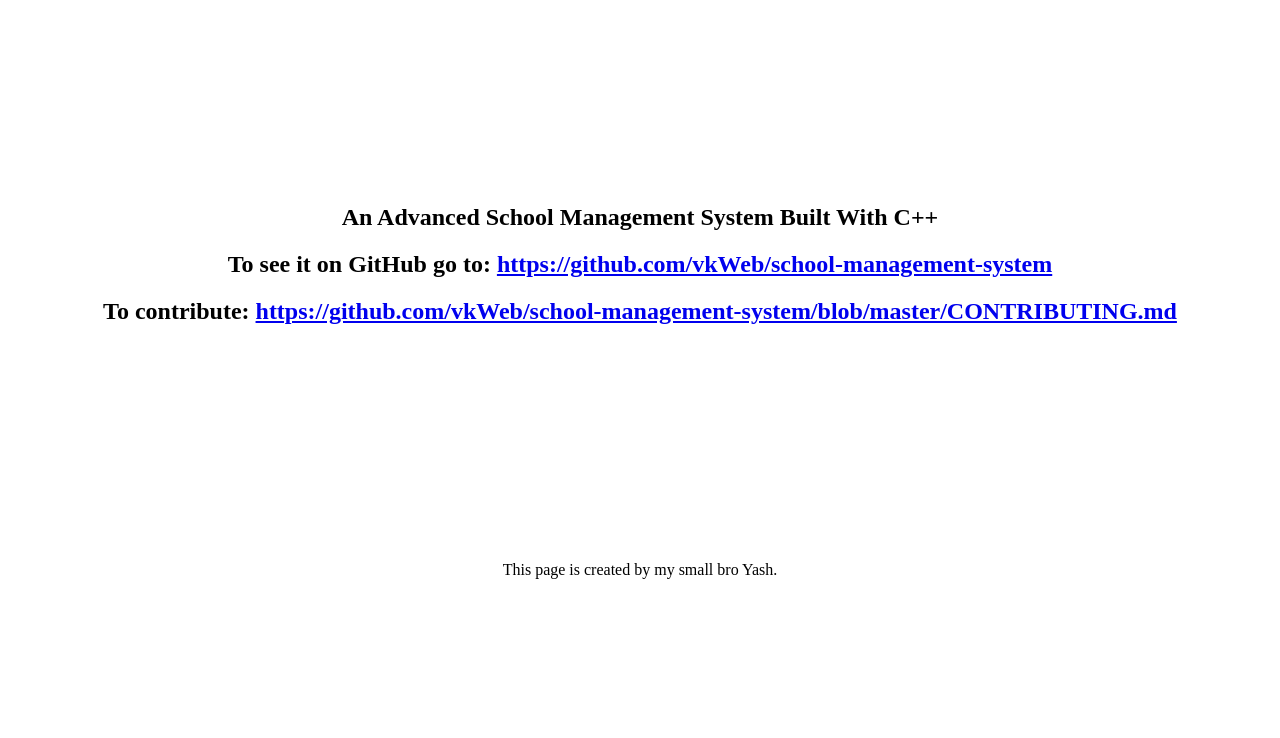
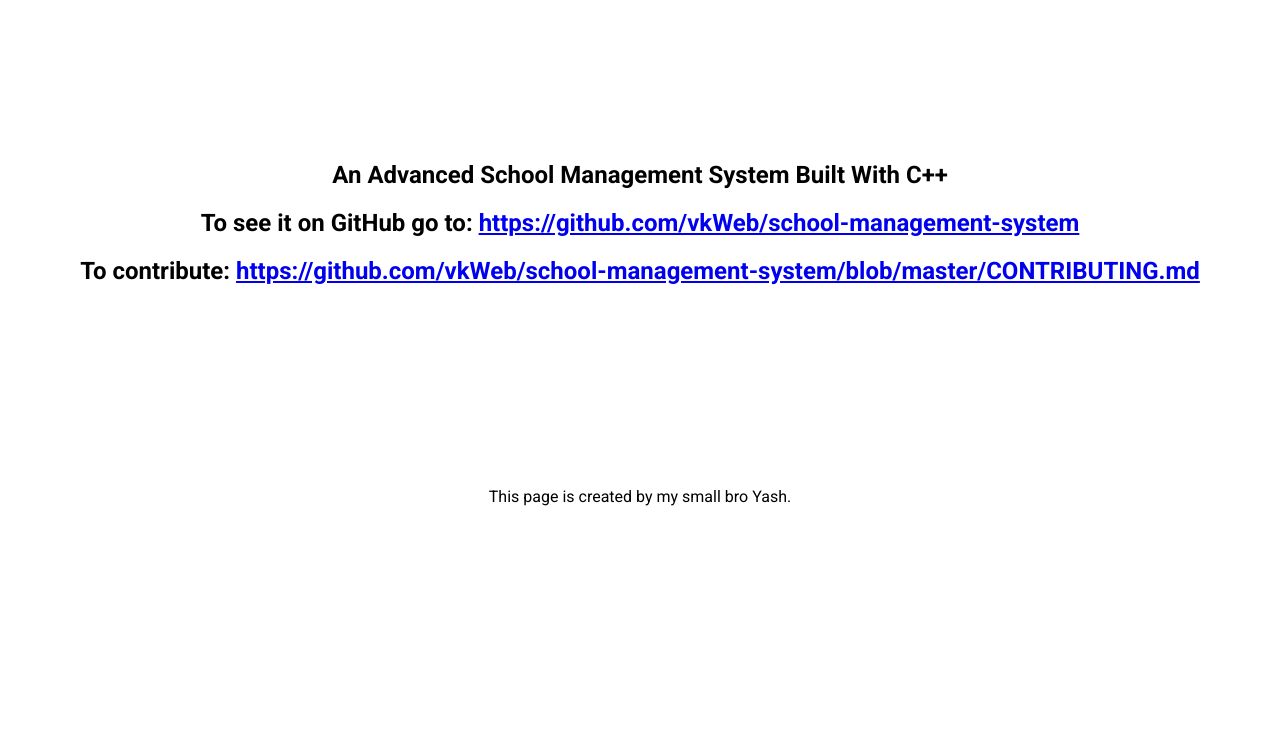
Before and after one commit to vkWeb/School-Management-System, a plain HTML site: page docs/index.html in a window 1280 px wide. Shown: the part 62-800 px from the top of the page. Drawn offline with Linux system fonts and the light colour scheme.

Commit message:
fix: gh-page semantics

```diff
--- a/docs/index.html
+++ b/docs/index.html
@@ -1,34 +1,20 @@
 <html>
 <head>
-<title>School Management System</title>
+  <title>School Management System</title>
+  <link href="https://fonts.googleapis.com/css?family=Roboto:300,400,500,700,900" rel="stylesheet">
+  <link href="style.css" rel="stylesheet">
 </head>
 <body>
-<h1 ><center>School Management System</center></h1>
-<br>
-<br>
-<br>
-<br>
-<br>
-<br>
-<br>
-<br>
-<br>
-<br>
-<h2><center>An Advanced School Management System Built With C++</center></h2>
-<h2><center>To see it on GitHub go to: <a href="https://github.com/vkWeb/school-management-system">https://github.com/vkWeb/school-management-system</a></center></h2>
-<h2><center>To contribute: <a href="https://github.com/vkWeb/school-management-system/blob/master/CONTRIBUTING.md">https://github.com/vkWeb/school-management-system/blob/master/CONTRIBUTING.md</a></center></h2>
-<br>
-<br>
-<br>
-<br>
-<br>
-<br>
-<br>
-<br>
-<br>
-<br>
-<br>
-<br>
-<center>This page is created by my small bro Yash.</center>
-</body>
+  <main>
+  <h1>School Management System</h1>
+  <div class="hero">
+  <h2>An Advanced School Management System Built With C++</h2>
+  <h2>To see it on GitHub go to: <a href="https://github.com/vkWeb/school-management-system">https://github.com/vkWeb/school-management-system</a></h2>
+  <h2>To contribute: <a href="https://github.com/vkWeb/school-management-system/blob/master/CONTRIBUTING.md">https://github.com/vkWeb/school-management-system/blob/master/CONTRIBUTING.md</a></h2>
+  </div>
+  </main>
+  <footer>
+  <p><center>This page is created by my small bro Yash.</center></p>
+  </footer>
+  </body>
 </html>
--- /dev/null
+++ b/docs/style.css
@@ -0,0 +1,14 @@
+html {
+	font-family: 'Roboto', sans-serif;
+}
+
+.hero {
+	margin-top: 14%;
+}
+footer {
+	margin-top: 16%;
+}
+
+h1, h2, p {
+	text-align: center;
+}
```
